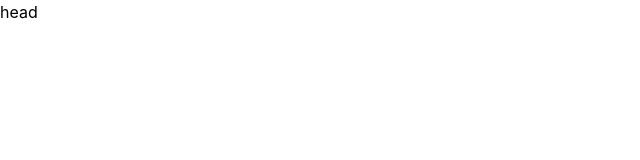
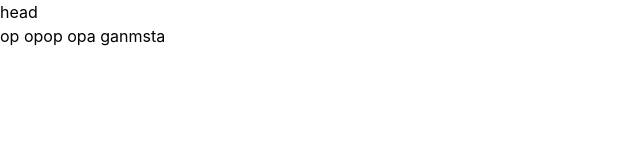
Before and after one commit to ramaz1k/JM-2007-07, a website: page index.html in a window 1280 px wide. Shown: the whole page, without its empty margins (0-640 px from the left). Drawn offline with nearby package versions, Linux system fonts and the light colour scheme; files that its build step writes are made by us from their sources.

Commit message:
secondd add in desine

```diff
--- a/index.html
+++ b/index.html
@@ -12,6 +12,9 @@
   <header>
     head
   </header>
+  <main>
+    op opop opa ganmsta
+  </main>
 
 
 
```
